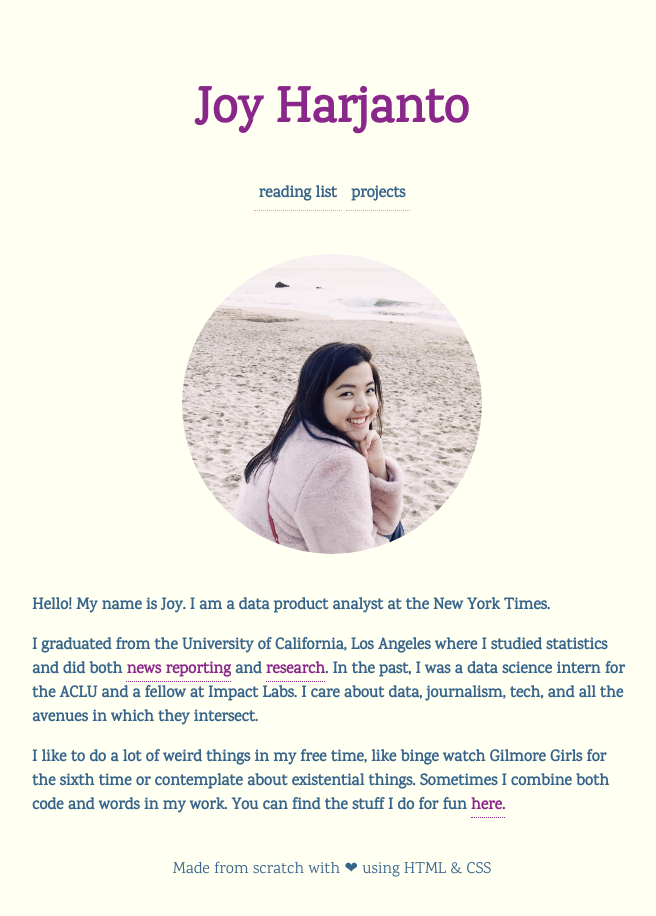
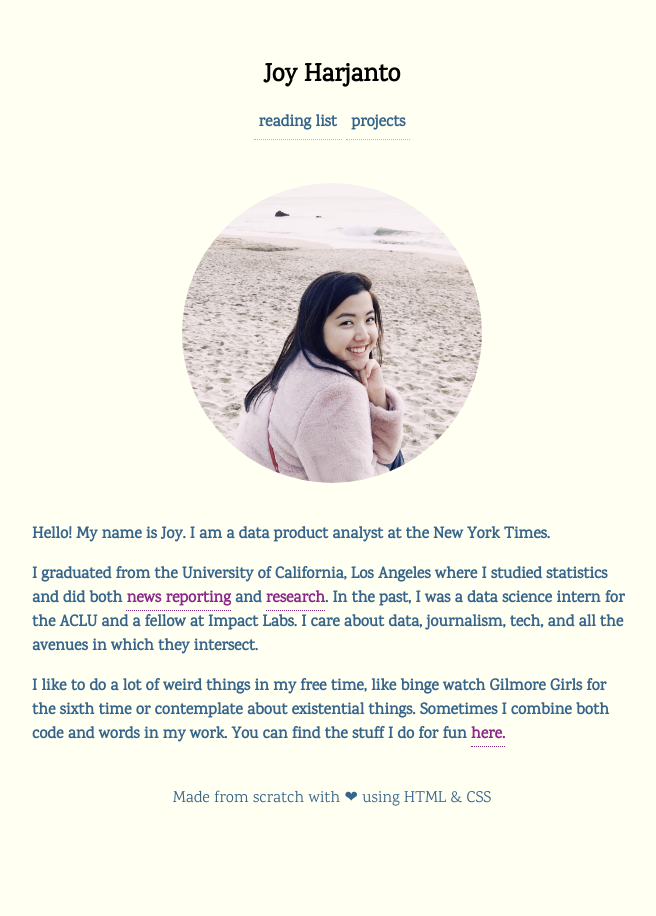
Before and after one commit to joyharjanto/jharjanto, a plain HTML site: page index.html in a window 1280 px wide. Shown: the whole page, without its empty margins (308-964 px from the left). After the commit the page ends 851 px from the top, so only its background shows below. Drawn offline with Linux system fonts and the light colour scheme; a web font is replaced by a local one.

Commit message:
changing font size agaaaain

```diff
--- a/css/style.css
+++ b/css/style.css
@@ -6,7 +6,7 @@
 
 }
 
-header{
+header > h1{
   font-size: 25px;
 }
 
--- a/index.html
+++ b/index.html
@@ -7,7 +7,7 @@
 </head>
 <body>
 	<header>
-    	<h1 id = "special-color"> Joy Harjanto </h1>
+    	<h1> Joy Harjanto </h1>
     </header>
     <nav>
     <a href="https://docs.google.com/document/d/1Q2pUAx5i62HyWyDkTWB_RhG29mWc60QLwSKh8_B6koU/edit?usp=sharing" class="fancy">reading list</a>
```
